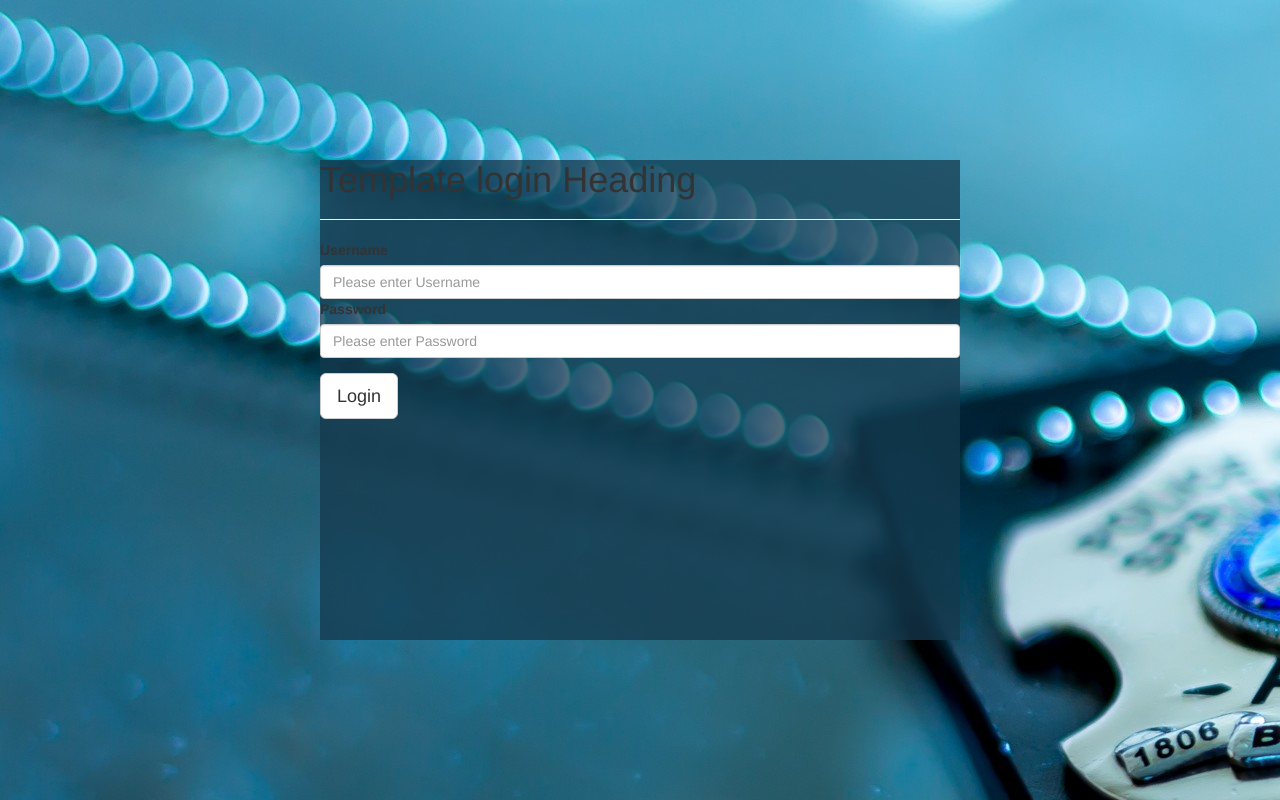
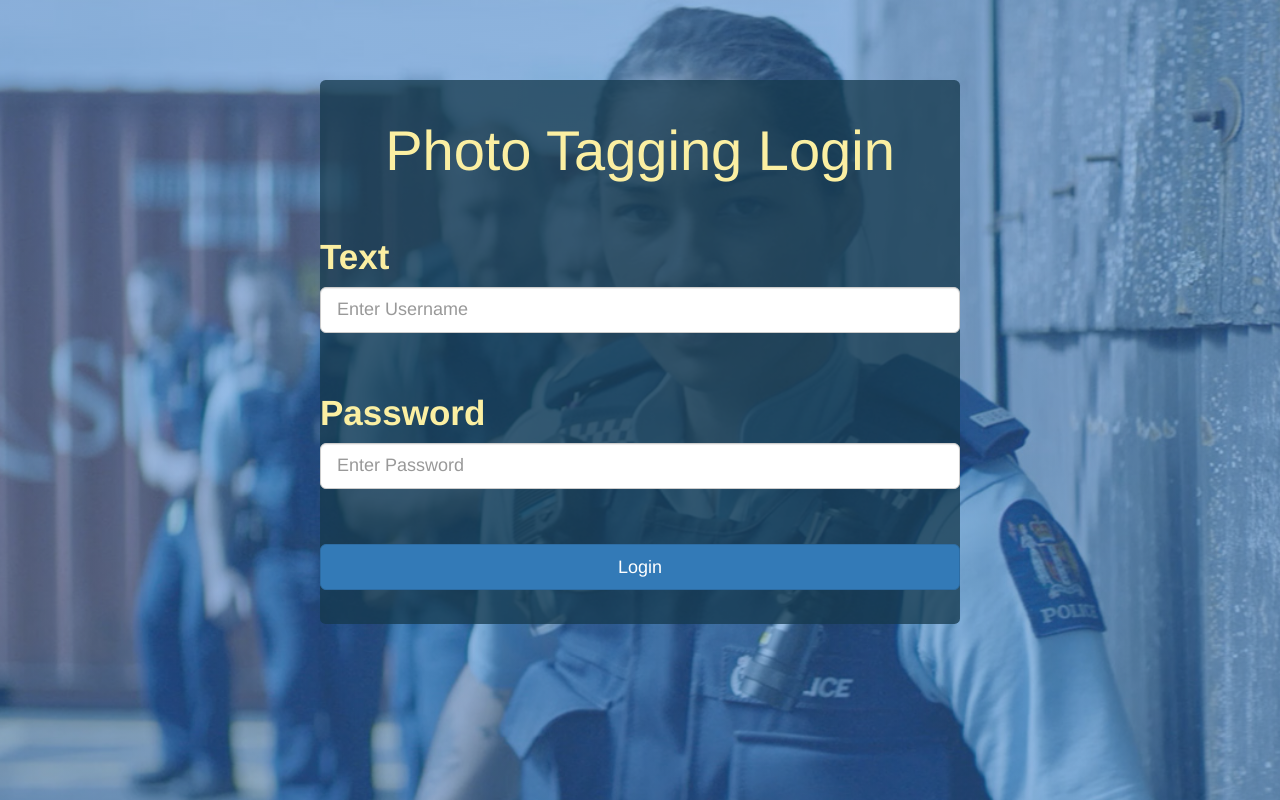
Before and after one commit to himbojo/PolicePhotoTagging, a React (Create React App) app in the folder client/: page /login in a window 1280 px wide. Built offline with nearby package versions, Linux system fonts and the light colour scheme; what react-widgets-moment would draw is missing.

Commit message:
Styling login, index.js to get ready for web. Jade

```diff
--- a/client/src/components/Login/login.js
+++ b/client/src/components/Login/login.js
@@ -1,15 +1,12 @@
 import React, { Component } from 'react';
 
-import Background from '../assets/loginBG.jpg';
+import Background from '../assets/new-zealand-police-background.jpg';
 import LoginForm from './loginForm';
 import '../css/loginCss.css';
 
-
-import '../css/main.css';
-
 class Login extends Component{
   render(){
-return(<div className="loginMain" style={{ backgroundImage: `url(${Background})`, height: "100vh" }}>
+return(<div className="loginMain">
       <LoginForm />
 
     </div>);
--- a/client/src/components/Login/loginForm.js
+++ b/client/src/components/Login/loginForm.js
@@ -1,5 +1,15 @@
 import React, { Component } from "react";
-import { Button, FormControl, FormGroup, ControlLabel, PageHeader } from "react-bootstrap";
+import { Button, FormControl, FormGroup, ControlLabel, PageHeader, HelpBlock } from "react-bootstrap";
+
+function FieldGroup({ id, label, help, ...props }) {
+  return (
+    <FormGroup controlId={id} >
+      <ControlLabel bsClass="loginFont" >{label}</ControlLabel>
+      <FormControl {...props} />
+      {help && <HelpBlock>{help}</HelpBlock>}
+    </FormGroup>
+  );
+}
 
 class loginForm extends Component {
   render() {
@@ -7,22 +17,26 @@ class loginForm extends Component {
 
 
       <div className="loginBody">
-        <PageHeader>
-          Template login Heading
-        </PageHeader>
-
-        <form>
-          <FormGroup controlId="formBasicText">
-            <ControlLabel>Username</ControlLabel>
-            <FormControl type="text" placeholder="Please enter Username" />
-            <ControlLabel>Password</ControlLabel>
-            <FormControl type="text" placeholder="Please enter Password" />
-            </FormGroup>
-            <Button bsSize="large" type="submit">
+      <h1 className="loginHeader"> Photo Tagging Login</h1>
+        <FormGroup controlId="formBasicText" bsSize="large">
+          <FieldGroup
+            id="formControlsUsername"
+            type="text"
+            label="Text"
+            placeholder="Enter Username"
+          />
+          <FieldGroup
+            id="formControlsPassword"
+            type="text"
+            label="Password"
+            placeholder="Enter Password"
+          />
+          <div className="loginButton">
+            <Button  bsSize="large" type="submit" block bsStyle="primary" >
               Login
             </Button>
-
-        </form>
+            </div>
+</FormGroup>
       </div>
     );
   }
--- a/client/src/components/css/loginCss.css
+++ b/client/src/components/css/loginCss.css
@@ -1,13 +1,28 @@
 .loginBody{
-  margin-top: 20vh;
+  margin-top: 10vh;
   margin-left: 25%;
   width: 50%;
-  height: 60%;
+  height: 68%;
   background-color:rgba(20, 57, 77, 0.75);
-
+  border-radius: 0.4em;
 }
-
 .loginMain{
   overflow: auto;
-
+  background-repeat: no-repeat, repeat;
+  background-size: cover;
+  background-position: center;
+  background-image: linear-gradient(rgba(50,125,205,0.5), rgba(50,125,205,0.5)), url("../assets/new-zealand-police-background.jpg");
+  height: 100vh;
 }
+.loginHeader{
+  text-align: center;
+  font-size: 4em;
+  color:#FBEFA2;
+}
+.loginFont{
+    color:#FBEFA2;
+  font-size: 2.5em;
+}
+.loginButton, .loginHeader, .loginFont{
+  padding-top: 5vh;
+}
```
Also changed, not shown: 1 other file (tests, documents, lock files or other folders).
